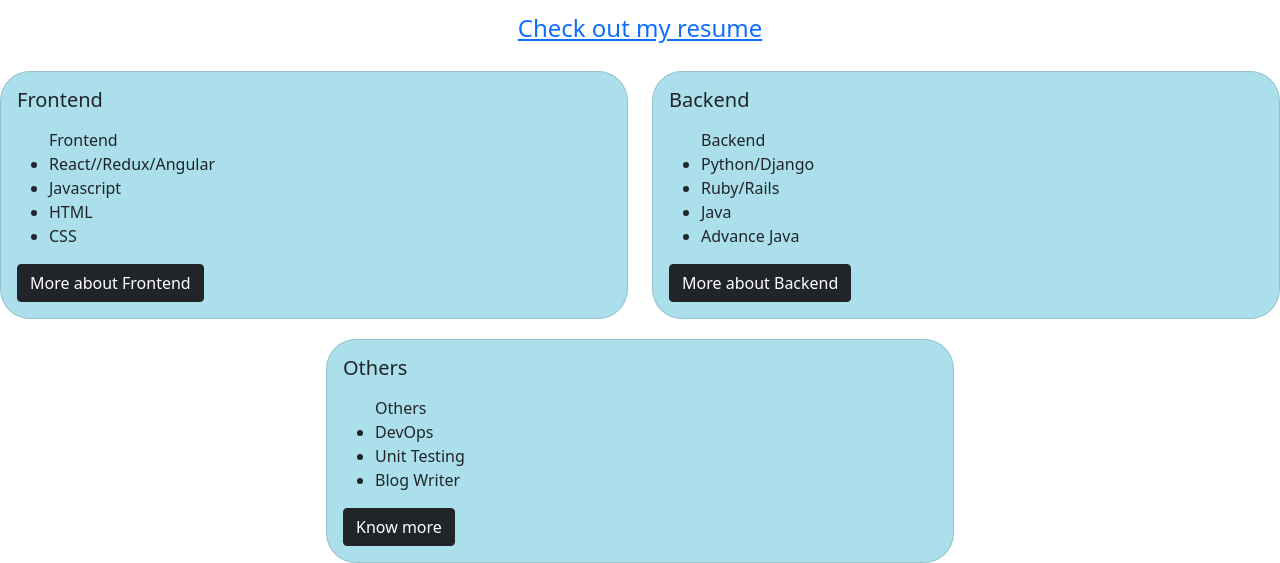
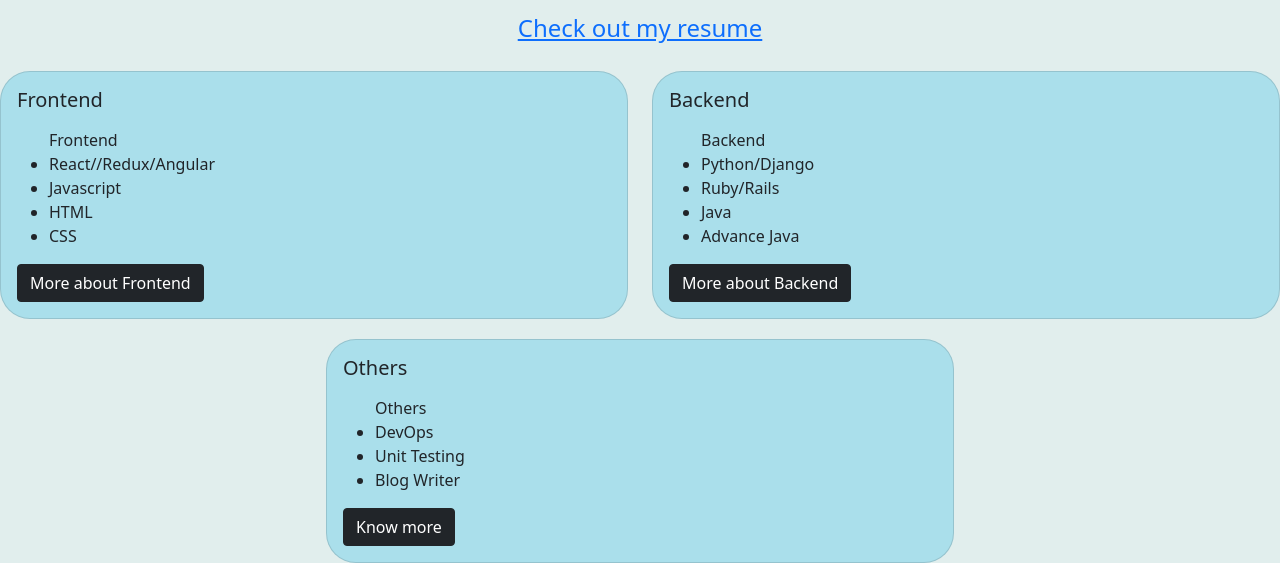
Before and after one commit to dakshatakk/Portfolio, a plain HTML site: page Index.html in a window 1280 px wide. Shown: the part 547-1110 px from the top of the page. Drawn offline with nearby package versions, Linux system fonts and the light colour scheme.

Commit message:
Add files via upload

```diff
--- a/Index.html
+++ b/Index.html
@@ -9,7 +9,7 @@
     <script src="https://cdn.jsdelivr.net/npm/bootstrap@5.0.2/dist/js/bootstrap.bundle.min.js" integrity="sha384-MrcW6ZMFYlzcLA8Nl+NtUVF0sA7MsXsP1UyJoMp4YLEuNSfAP+JcXn/tWtIaxVXM" crossorigin="anonymous"></script>
     <link href="https://cdn.jsdelivr.net/npm/bootstrap@5.0.2/dist/css/bootstrap.min.css" rel="stylesheet" integrity="sha384-EVSTQN3/azprG1Anm3QDgpJLIm9Nao0Yz1ztcQTwFspd3yD65VohhpuuCOmLASjC" crossorigin="anonymous">
 </head>
-<body><nav  style="background-color: cadetblue;">
+<body style="background-color: rgb(225, 238, 237);"><nav  style="background-color: cadetblue;">
 
   <a href="https://in.linkedin.com/"><img src="linkedin.jpg" id="a3"></a>
   <a href="https://www.facebook.com/"><img src="facebook.jpg" id="a3"></a>
```
